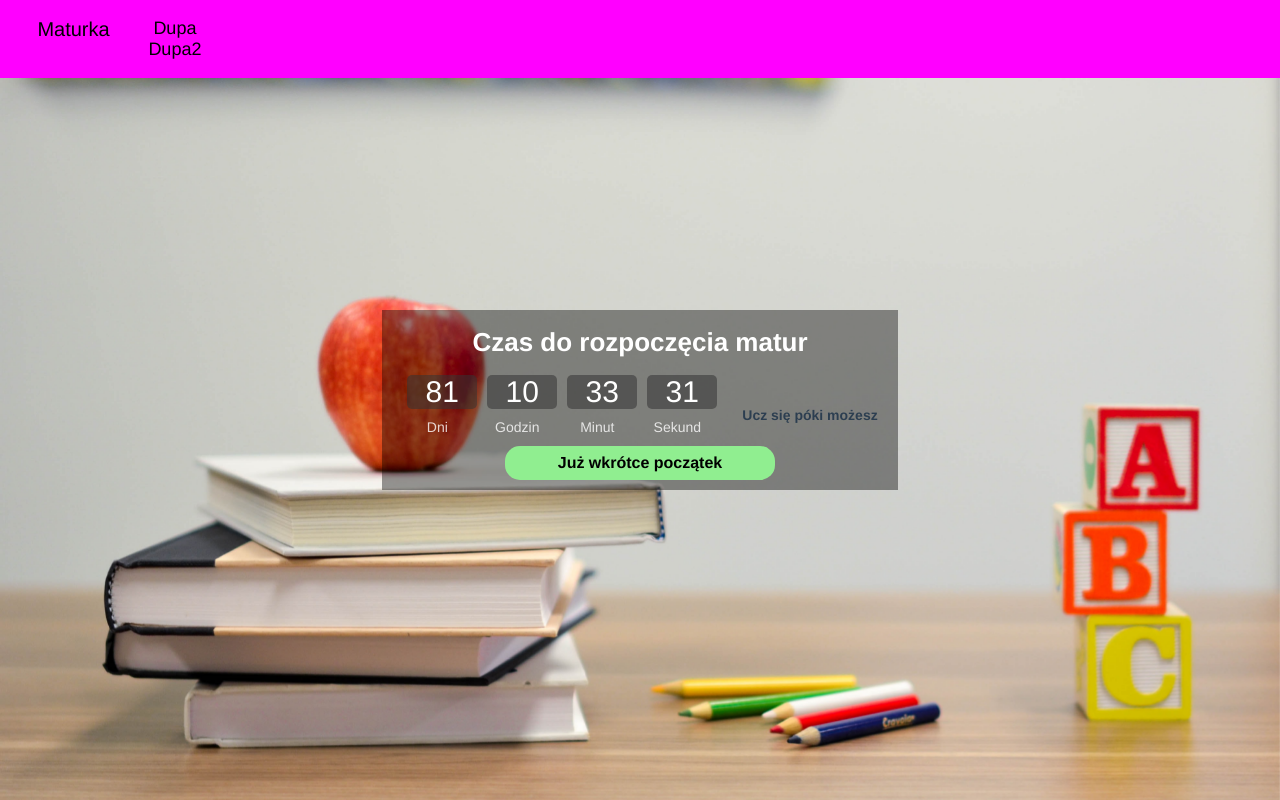
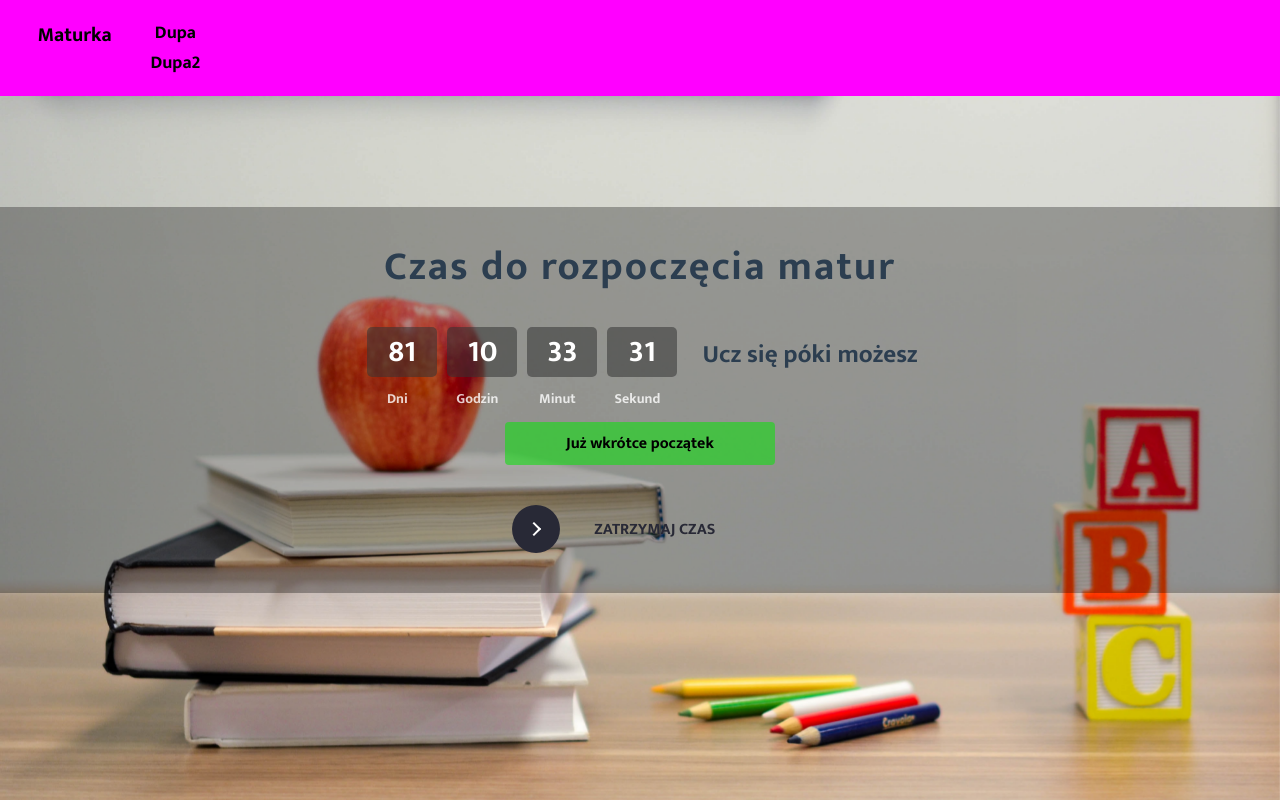
Before and after one commit to JakubWolak/homework, a Vue app: page /Timer in a window 1280 px wide. Built offline with nearby package versions, Linux system fonts and the light colour scheme.

Commit message:
mostly css changes

```diff
--- a/public/index.html
+++ b/public/index.html
@@ -6,7 +6,7 @@
     <meta name="viewport" content="width=device-width,initial-scale=1.0">
     <link rel="icon" href="<%= BASE_URL %>favicon.ico">
     <title><%= htmlWebpackPlugin.options.title %></title>
-    <link href="https://fonts.googleapis.com/css?family=Krona+One|Teko&display=swap" rel="stylesheet">
+    <link href="https://fonts.googleapis.com/css?family=Mukta:700" rel="stylesheet">
   </head>
   <body>
     <noscript>
--- a/src/App.vue
+++ b/src/App.vue
@@ -19,7 +19,7 @@ body {
   min-width: 20vh;
 }
 #app {
-  font-family: Avenir, Helvetica, Arial, sans-serif;
+  font-family: 'Mukta';
   -webkit-font-smoothing: antialiased;
   -moz-osx-font-smoothing: grayscale;
   text-align: center;
--- a/src/components/Timer/Timer.vue
+++ b/src/components/Timer/Timer.vue
@@ -118,12 +118,12 @@ export default {
 }
 .message {
   height: 60px;
-  font-size: 14px;
+  font-size: 25px;
   font-weight: 800;
   margin-top: 5px;
   margin-left: 20px;
   text-align: center;
-  vertical-align: 80%;
+  vertical-align: 100%;
 }
 .status-tag {
   width: 270px;
@@ -132,10 +132,10 @@ export default {
   font-weight: 600;
   color: #000;
   text-align: center;
-  border-radius: 15px;
+  border-radius: 4px;
 
   &.upcoming {
-    background-color: lightGreen;
+    background-color: rgba(20, 220, 20, 0.6);
   }
   &.running {
     background-color: gold;
--- a/src/components/TimerWrapper.vue
+++ b/src/components/TimerWrapper.vue
@@ -1,7 +1,7 @@
 <template>
   <div class="wrapper">
     <div class="innerWrapper">
-      <h1 class="timer">Czas do rozpoczęcia matur</h1>
+      <h1 class="timer">{{ text }}</h1>
       <Timer
           starttime="May 4, 2020 09:00:00"
           endtime="May 21, 2020 17:00:00"
@@ -19,6 +19,14 @@
               "upcoming":"Już wkrótce początek"
             }}'
         ></Timer>
+        <div id="container">
+          <button class="learn-more">
+            <span class="circle" aria-hidden="true">
+              <span class="icon arrow"></span>
+            </span>
+            <span class="button-text">Zatrzymaj czas</span>
+          </button>
+        </div>
     </div>
   </div>
 </template>
@@ -30,6 +38,12 @@ export default {
   name: "TimerWrapper",
   components: {
     Timer
+  },
+  data: function() {
+    return {
+      text: "Czas do rozpoczęcia matur",
+      buttonText: "Zatrzymaj czas"
+    }
   }
 };
 </script>
@@ -41,13 +55,129 @@ export default {
   justify-content: center;
 
   h1 {
-    font-size: 26px;
-    color: #fff;
+    font-size: 40px;
+    letter-spacing: 2px;
+    color: #2c3e50;
   }
 }
 .innerWrapper {
-  max-width: 80vh;
-  padding: 0 20px;
-  background-color: rgba(0, 0, 0, 0.4);
+  width: 100%;
+  padding-bottom: 40px;
+  background-color: rgba(0, 0, 0, 0.3);
+}
+
+$bg: #f3f8fa;
+$white: #fff;
+$black: #282936;
+
+@mixin transition($property: all, $duration: 0.45s, $ease: cubic-bezier(0.65,0,.076,1)) {
+  transition: $property $duration $ease;
+}
+
+* {
+  box-sizing: border-box;
+  &::before, &::after {
+    box-sizing: border-box;
+  }
+}
+#container {
+  padding-top: 30px;
+}
+button {
+  position: relative;
+  display: inline-block;
+  cursor: pointer;
+  outline: none;
+  border: 0;
+  vertical-align: middle;
+  text-decoration: none;
+  background: transparent;
+  padding: 0;
+  font-size: inherit;
+  font-family: inherit;
+  &.learn-more {
+    width: 16rem;
+    height: auto;
+    .circle {
+      @include transition(all, 0.45s, cubic-bezier(0.65,0,.076,1));
+      position: relative;
+      display: block;
+      margin: 0;
+      width: 3rem;
+      height: 3rem;
+      background: $black;
+      border-radius: 1.625rem;
+      .icon {
+        @include transition(all, 0.45s, cubic-bezier(0.65,0,.076,1));
+        position: absolute;
+        top: 0;
+        bottom: 0;
+        margin: auto;
+        background: $white;
+        &.arrow {
+          @include transition(all, 0.45s, cubic-bezier(0.65,0,.076,1));
+          left: 0.625rem;
+          width: 1.125rem;
+          height: 0.125rem;
+          background: none;
+          &::before {
+            position: absolute;
+            content: '';
+            top: -0.25rem;
+            right: 0.0625rem;
+            width: 0.625rem;
+            height: 0.625rem;
+            border-top: 0.125rem solid #fff;
+            border-right: 0.125rem solid #fff;
+            transform: rotate(45deg);
+          }
+        }
+      }
+    }
+    .button-text {
+      @include transition(all, 0.45s, cubic-bezier(0.65,0,.076,1));
+      position: absolute;
+      top: 0;
+      left: 0;
+      right: 0;
+      bottom: 0;
+      padding: 0.75rem 0;
+      margin: 0 0 0 1.85rem;
+      color: $black;
+      font-weight: 700;
+      line-height: 1.6;
+      text-align: center;
+      text-transform: uppercase;
+    }
+  }
+  &:hover {
+    .circle {
+      width: 100%;
+      .icon {
+        &.arrow {
+        background: $white;
+        transform: translate(1rem, 0);
+        }
+      }
+    }
+    .button-text {
+      color: $white;
+    }
+  }
+}
+
+@supports (display: grid) {
+  body {
+    display: grid;
+  grid-template-columns: repeat(4, 1fr);
+  grid-gap: 0.625rem;
+  grid-template-areas: ". main main ." ". main main .";
+  }
+
+  #container {
+    grid-area: main;
+    align-self: center;
+    justify-self: center;
+  }
 }
 </style>
--- a/src/components/Welcome.vue
+++ b/src/components/Welcome.vue
@@ -37,7 +37,6 @@ export default {
 .welcomeText {
   padding: 0;
   margin: 0;
-  font-family: "Teko", serif;
   font-size: 80px;
 }
 .shortDescription {
```
